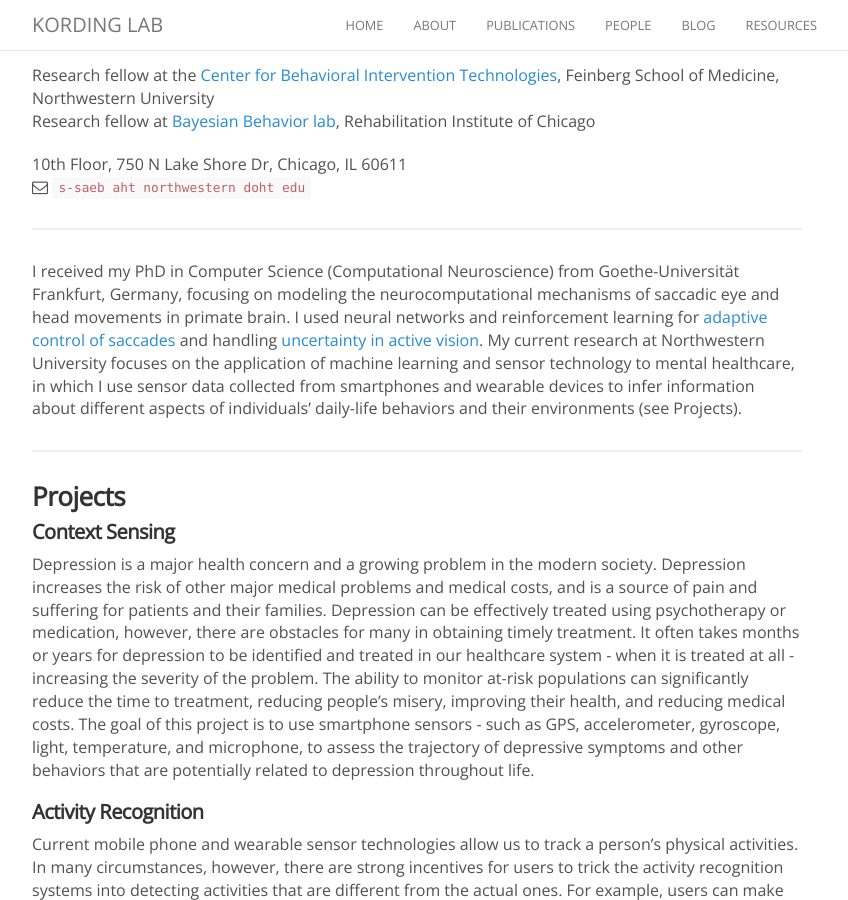
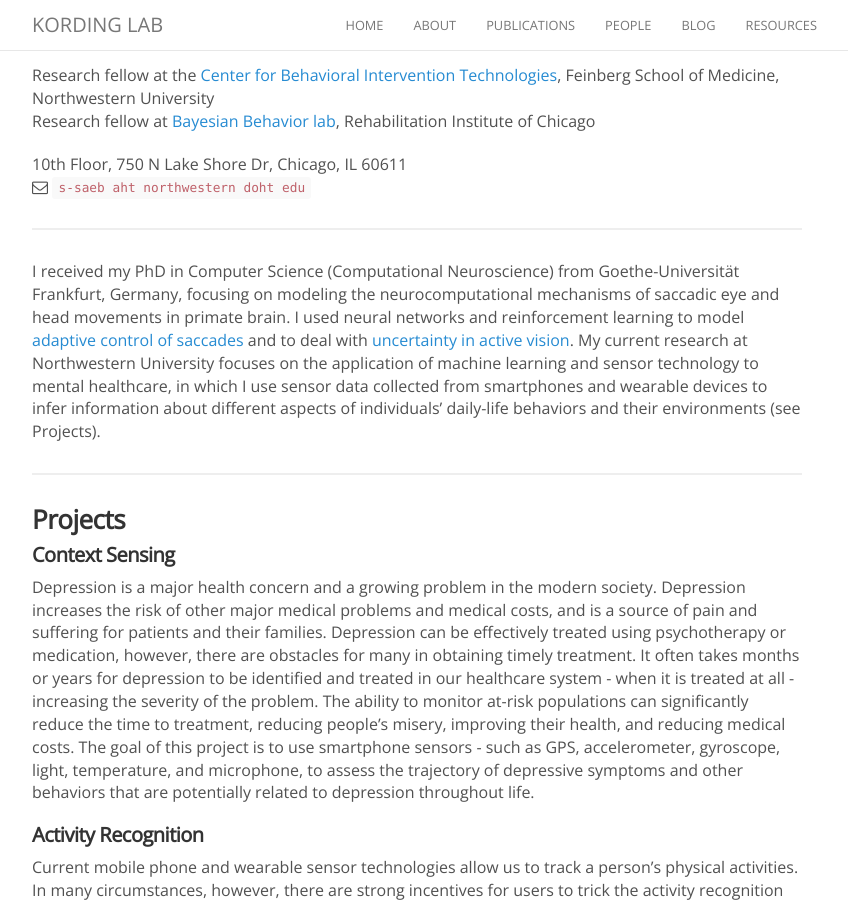
Before and after one commit to KordingLab/KordingLab.github.io, a Jekyll site: the page built from _people/sohrob_saeb.md, in a window 1280 px wide and 900 px high, scrolled down 398 px. Shown: the whole window, without its empty margins (223-1071 px from the left). Built offline with Jekyll 4.4.1, drawn with Linux system fonts in a browser that asks for light colours; nearby versions of some CDN libraries; comment, search, counter and statistics services are not loaded.

Commit message:
update about

```diff
--- a/_people/sohrob_saeb.md
+++ b/_people/sohrob_saeb.md
@@ -16,7 +16,7 @@
 
 ---
 
-I received my PhD in Computer Science (Computational Neuroscience) from Goethe-Universität Frankfurt, Germany, focusing on modeling the neurocomputational mechanisms of saccadic eye and head movements in primate brain. I used neural networks and reinforcement learning for [adaptive control of saccades](http://journals.plos.org/ploscompbiol/article?id=10.1371/journal.pcbi.1002253) and handling [uncertainty in active vision](http://www.sciencedirect.com/science/article/pii/S0893608009001245?np=y). My current research at Northwestern University focuses on the application of machine learning and sensor technology to mental healthcare, in which I use sensor data collected from smartphones and wearable devices to infer information about different aspects of individuals' daily-life behaviors and their environments (see Projects).
+I received my PhD in Computer Science (Computational Neuroscience) from Goethe-Universität Frankfurt, Germany, focusing on modeling the neurocomputational mechanisms of saccadic eye and head movements in primate brain. I used neural networks and reinforcement learning to model [adaptive control of saccades](http://journals.plos.org/ploscompbiol/article?id=10.1371/journal.pcbi.1002253) and to deal with [uncertainty in active vision](http://www.sciencedirect.com/science/article/pii/S0893608009001245?np=y). My current research at Northwestern University focuses on the application of machine learning and sensor technology to mental healthcare, in which I use sensor data collected from smartphones and wearable devices to infer information about different aspects of individuals' daily-life behaviors and their environments (see Projects).
 
 ---
 
```
